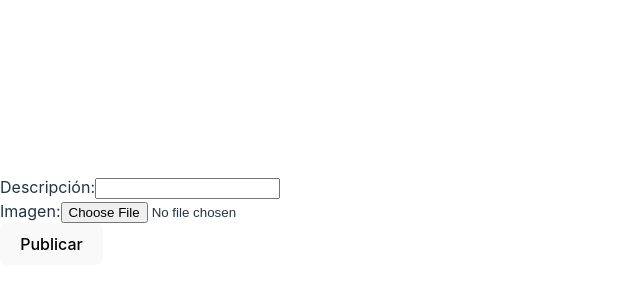
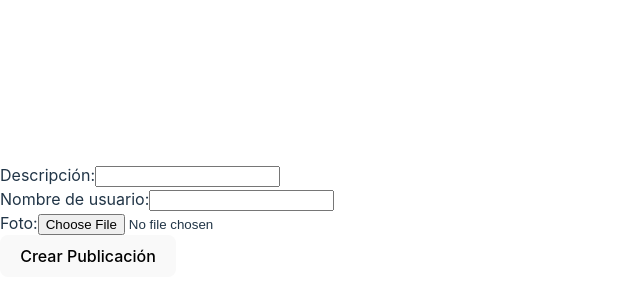
Before and after one commit to JonathanLL2811/proyectofront1, a React (Vite) app: page /post in a window 1280 px wide. Shown: the part 180-480 px from the top of the page, without its empty margins (0-640 px from the left). Built offline with nearby package versions, Linux system fonts and the light colour scheme.

Commit message:
subiendo publicaciones

```diff
--- a/src/Components/PostForm.jsx
+++ b/src/Components/PostForm.jsx
@@ -1,37 +1,37 @@
 // src/components/PostForm.jsx
-
 import React, { useState } from 'react';
+import { useNavigate } from 'react-router-dom';
 
 const PostForm = () => {
   const [descripcion, setDescripcion] = useState('');
-  const [imagen, setImagen] = useState(null); // Nuevo estado para la imagen
-
-  const handleImageChange = (e) => {
-    const file = e.target.files[0];
-    setImagen(file);
-  };
+  const [nombreUsuario, setNombreUsuario] = useState('');
+  const [foto, setFoto] = useState(null);
+  const [error, setError] = useState('');
+  const navigate = useNavigate();
 
   const handleSubmit = async (e) => {
     e.preventDefault();
 
+    const formData = new FormData();
+    formData.append('descripcion', descripcion);
+    formData.append('nombre_usuario', nombreUsuario);
+    formData.append('foto', foto);
+
     try {
-      const formData = new FormData();
-      formData.append('descripcion', descripcion);
-      formData.append('imagen', imagen);
-
       const response = await fetch('http://localhost:3000/publicaciones', {
         method: 'POST',
         body: formData,
       });
 
       if (response.ok) {
-        // Publicación exitosa, redirigir a la página de publicaciones o mostrar un mensaje de éxito
+        navigate('/publicaciones');
       } else {
-        // Manejar errores de publicación
-        console.error('Error al crear la publicación:', response.statusText);
+        const errorData = await response.json();
+        setError(errorData.error || 'Error al crear la publicación. Por favor, intenta de nuevo.');
       }
     } catch (error) {
       console.error('Error al crear la publicación:', error);
+      setError('Error al crear la publicación. Por favor, intenta de nuevo.');
     }
   };
 
@@ -48,16 +48,25 @@ const PostForm = () => {
         />
       </div>
       <div>
-        <label htmlFor="imagen">Imagen:</label>
+        <label htmlFor="nombreUsuario">Nombre de usuario:</label>
         <input
-          type="file"
-          id="imagen"
-          accept="image/*"
-          onChange={handleImageChange}
+          type="text"
+          id="nombreUsuario"
+          value={nombreUsuario}
+          onChange={(e) => setNombreUsuario(e.target.value)}
           required
         />
       </div>
-      <button type="submit">Publicar</button>
+      <div>
+        <label htmlFor="foto">Foto:</label>
+        <input
+          type="file"
+          id="foto"
+          onChange={(e) => setFoto(e.target.files[0])}
+        />
+      </div>
+      {error && <div style={{ color: 'red' }}>{error}</div>}
+      <button type="submit">Crear Publicación</button>
     </form>
   );
 };
```
